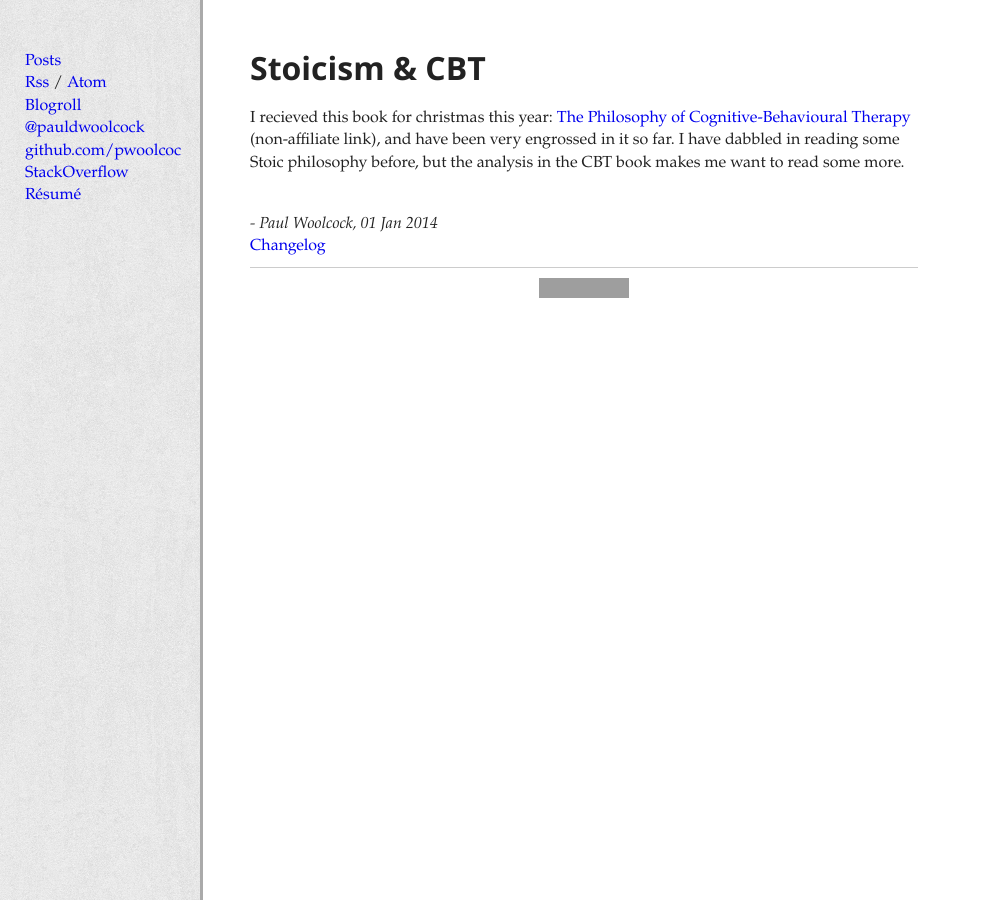
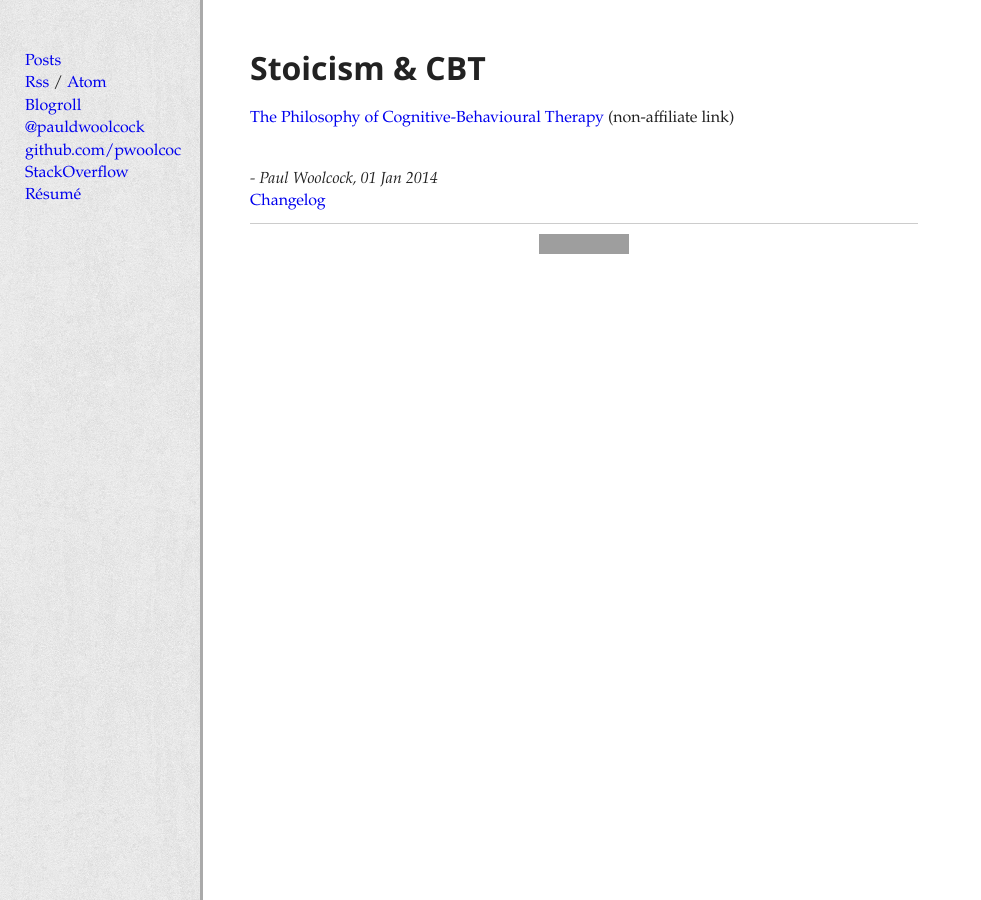
Before and after one commit to pwoolcoc/paul.woolcock.us, a Jekyll site: the page built from _posts/2014-01-01-stoicism-cbt.md, in a window 1280 px wide. Shown: the whole page, without its empty margins (0-981 px from the left). Built offline with Jekyll 4.4.1, drawn with Linux system fonts in a browser that asks for light colours; nearby versions of some CDN libraries; Markdown is read by kramdown in place of the engine named in the settings; grey boxes are pictures that could not be loaded.

Commit message:
just make this a link

```diff
--- a/_posts/2014-01-01-stoicism-cbt.md
+++ b/_posts/2014-01-01-stoicism-cbt.md
@@ -5,8 +5,4 @@ description: In which I recommend a book on CBT & Stoicism
 slug: stoicism-cbt
 ---
 
-I recieved this book for christmas this year:
-[The Philosophy of Cognitive-Behavioural Therapy](http://www.amazon.com/Philosophy-Cognitive-Behavioural-Therapy-CBT-Psychotherapy-ebook/dp/B005TQU5KA/ref=sr_1_1?ie=UTF8&qid=1388628876&sr=8-1&keywords=Stoicism+CBT)
-(non-affiliate link), and have been very engrossed in it so far. I have
-dabbled in reading some Stoic philosophy before, but the analysis in the
-CBT book makes me want to read some more.
+[The Philosophy of Cognitive-Behavioural Therapy](http://www.amazon.com/Philosophy-Cognitive-Behavioural-Therapy-CBT-Psychotherapy-ebook/dp/B005TQU5KA/ref=sr_1_1?ie=UTF8&qid=1388628876&sr=8-1&keywords=Stoicism+CBT) (non-affiliate link)
```
